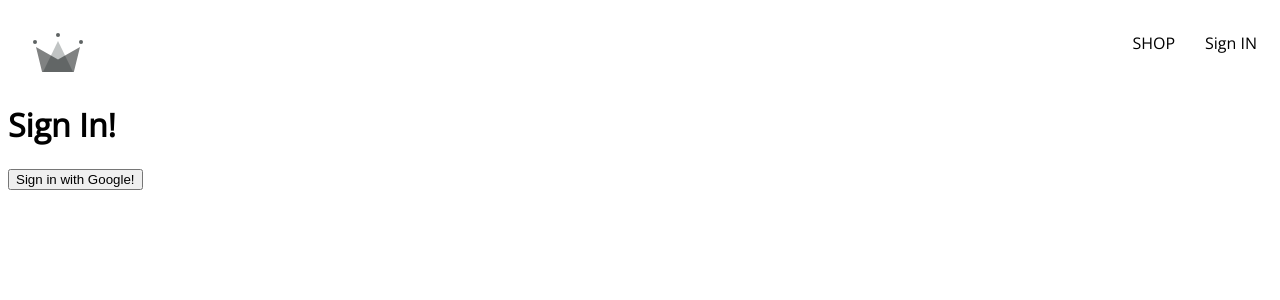
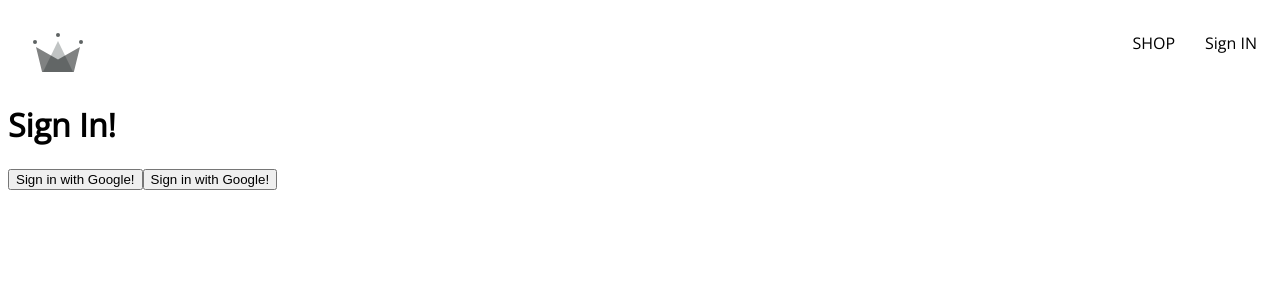
Before and after one commit to k-i-r-a-n-m/react-ecommerce, a React (Create React App) app: page /signIn in a window 1280 px wide. Shown: the top 300 px of the page. Built offline with nearby package versions, Linux system fonts and the light colour scheme.

Commit message:
sigIn with Redirect-useEffect

```diff
--- a/src/routes/signIn/signIn.component.jsx
+++ b/src/routes/signIn/signIn.component.jsx
@@ -1,19 +1,33 @@
+import { useEffect } from "react";
+import { getRedirectResult } from "firebase/auth";
+
 import {
+  auth,
   siginInWithGooglePopup,
   createUserDocumentFromAuth,
+  siginInWithGoogleRedirect,
 } from "../../utils/firebase/firebase.utils";
 
 const SignIn = () => {
+  useEffect( () => async()=>{
+    const response = await getRedirectResult(auth);
+    console.log(response)
+    if (response) {
+      const useDocRef = await createUserDocumentFromAuth(response.user);
+    }
+  }, []);
+
   const logGoogleUser = async () => {
-    const {user} = await siginInWithGooglePopup();
-    console.log(user)
-    createUserDocumentFromAuth(user)
+    const { user } = await siginInWithGooglePopup();
+    console.log(user);
+    createUserDocumentFromAuth(user);
   };
 
   return (
     <div>
       <h1>Sign In!</h1>
       <button onClick={logGoogleUser}>Sign in with Google!</button>
+      <button onClick={siginInWithGoogleRedirect}>Sign in with Google!</button>
     </div>
   );
 };
--- a/src/utils/firebase/firebase.utils.js
+++ b/src/utils/firebase/firebase.utils.js
@@ -9,13 +9,7 @@ import {
 } from "firebase/auth";
 
 // setting up fireStore for database
-import {
-    getFirestore,
-    doc,
-    getDoc,
-    setDoc
-} from 'firebase/firestore'
-
+import { getFirestore, doc, getDoc, setDoc } from "firebase/firestore";
 
 // basic config for firebase instance connection
 const firebaseConfig = {
@@ -38,44 +32,42 @@ provider.setCustomParameters({
   prompt: "select_account",
 });
 
+// auth is common for all the PROVIDER (google,facebook,gihub..etc)
 export const auth = getAuth();
 export const siginInWithGooglePopup = () => signInWithPopup(auth, provider);
-
+export const siginInWithGoogleRedirect = () =>
+  signInWithRedirect(auth, provider);
 
 // initialize fireStore
-export const db = getFirestore()
+export const db = getFirestore();
 
-export const createUserDocumentFromAuth = async(userAuth)=>{
+export const createUserDocumentFromAuth = async (userAuth) => {
   // getting document reference is like primary key
-    const userDocRef = doc(db,'users',userAuth.uid)
+  const userDocRef = doc(db, "users", userAuth.uid);
 
-    console.log(userDocRef)
+  console.log(userDocRef);
 
   // getting a document using getDoc('id')
   const userSnapshot = await getDoc(userDocRef);
-    console.log(userSnapshot)
-    console.log(userSnapshot.exists())
+  console.log(userSnapshot);
+  console.log(userSnapshot.exists());
 
   // if user data does not exists
-    if(!userSnapshot.exists()){
-        const {displayName,email} = userAuth
-        const createdAt = new Date()
-        try{
-            await setDoc(userDocRef,{
+  if (!userSnapshot.exists()) {
+    const { displayName, email } = userAuth;
+    const createdAt = new Date();
+    try {
+      await setDoc(userDocRef, {
         displayName,
         email,
-                createdAt
-            })
-        }catch(error){
-            console.log("error.creating user:",error.message)
+        createdAt,
+      });
+    } catch (error) {
+      console.log("error.creating user:", error.message);
     }
   }
 
-
-
   // if user data exists
 
-
-
   // return userDocRef
-}
+};
```
Lines whose indentation alone changed are shown as unchanged.
